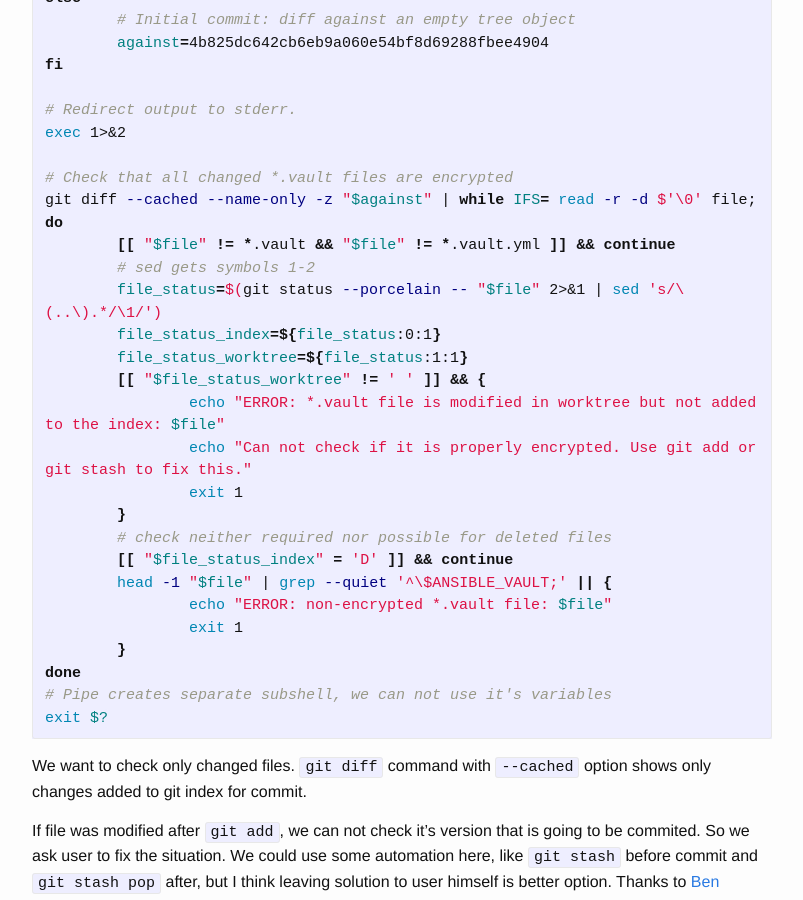
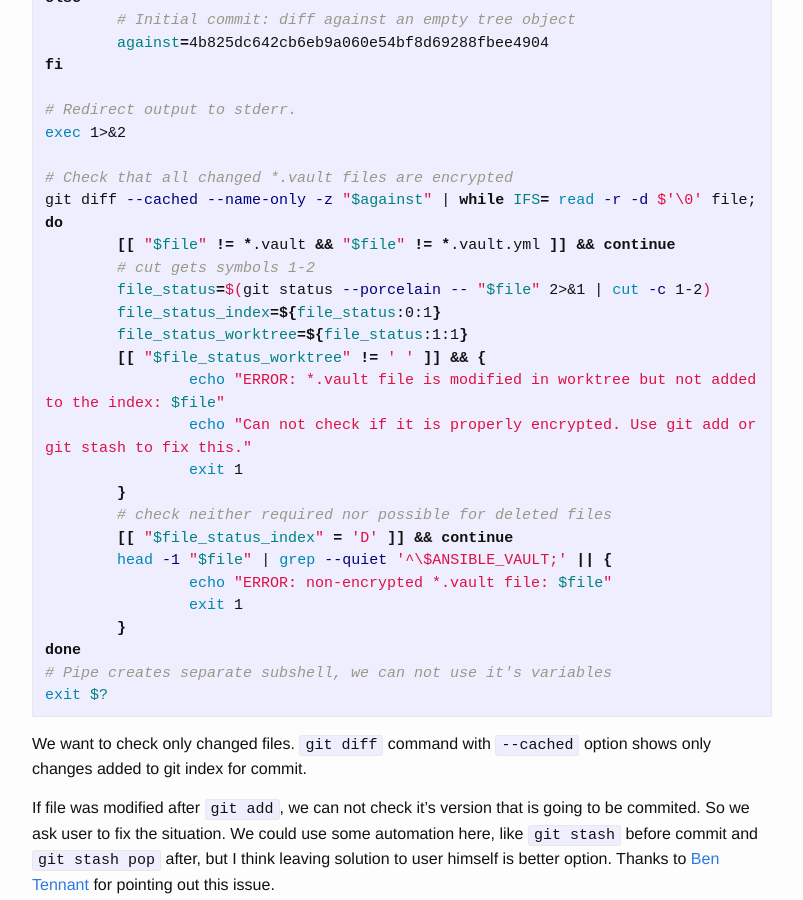
Before and after one commit to selivan/selivan.github.io, a Jekyll site: the page built from _posts/2017-04-08-ansible-check-on-commit-vault-files-are-encrypted.md, in a window 1280 px wide and 900 px high, scrolled down 832 px. Shown: the whole window, without its empty margins (238-1041 px from the left). Built offline with Jekyll 4.4.1, drawn with Linux system fonts in a browser that asks for light colours; comment, search, counter and statistics services are not loaded.

Commit message:
post: fix

```diff
--- a/_posts/2017-04-08-ansible-check-on-commit-vault-files-are-encrypted.md
+++ b/_posts/2017-04-08-ansible-check-on-commit-vault-files-are-encrypted.md
@@ -38,8 +38,8 @@ exec 1>&2
 # Check that all changed *.vault files are encrypted
 git diff --cached --name-only -z "$against" | while IFS= read -r -d $'\0' file; do
 	[[ "$file" != *.vault && "$file" != *.vault.yml ]] && continue
-	# sed gets symbols 1-2
-	file_status=$(git status --porcelain -- "$file" 2>&1 | sed 's/\(..\).*/\1/')
+	# cut gets symbols 1-2
+	file_status=$(git status --porcelain -- "$file" 2>&1 | cut -c 1-2)
 	file_status_index=${file_status:0:1}
 	file_status_worktree=${file_status:1:1}
 	[[ "$file_status_worktree" != ' ' ]] && {
```
